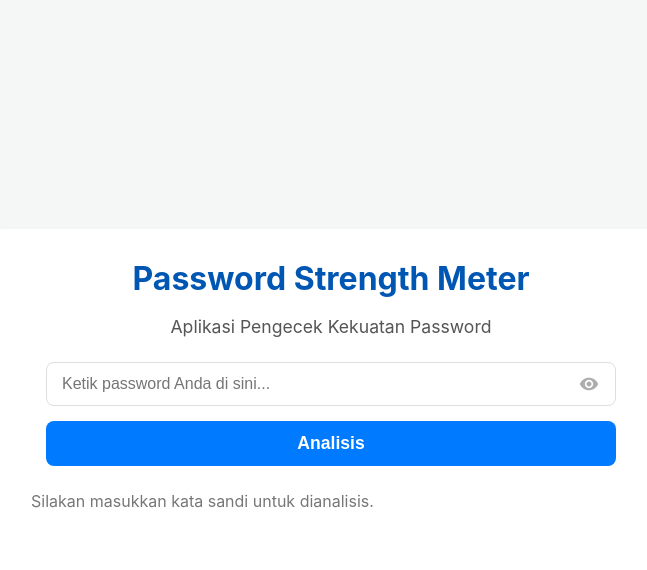
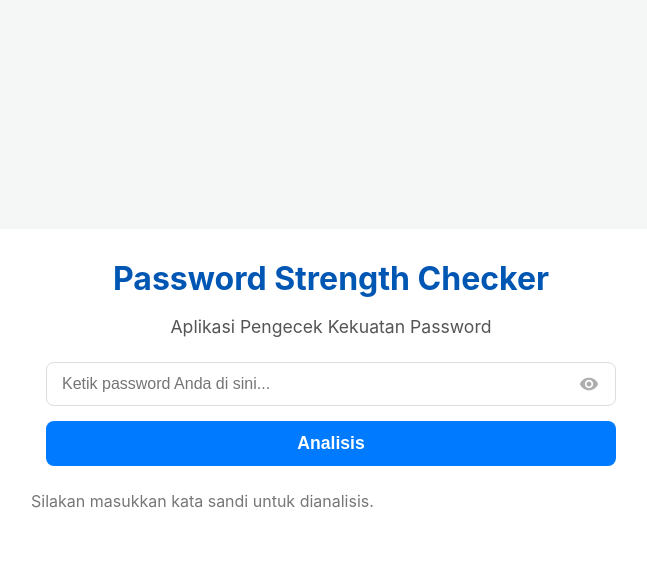
Before and after one commit to JustLein/pass_check, a Flask app: page / in a window 1280 px wide. Shown: the top 570 px of the page, without its empty margins (309-956 px from the left). Run offline with Flask 3, Linux system fonts and the light colour scheme.

Commit message:
something

```diff
--- a/templates/index.html
+++ b/templates/index.html
@@ -3,7 +3,7 @@
 <head>
     <meta charset="UTF-8">
     <meta name="viewport" content="width=device-width, initial-scale=1.0">
-    <title>Password Strength Meter - Skripsi</title>
+    <title>Password Strength Checker - Skripsi</title>
 
     <style>
         body {
@@ -117,7 +117,7 @@
 <body>
 
     <div class="container">
-        <h1>Password Strength Meter</h1>
+        <h1>Password Strength Checker</h1>
         <p class="subtitle">Aplikasi Pengecek Kekuatan Password</p>
 
         <div class="input-wrapper">
```
